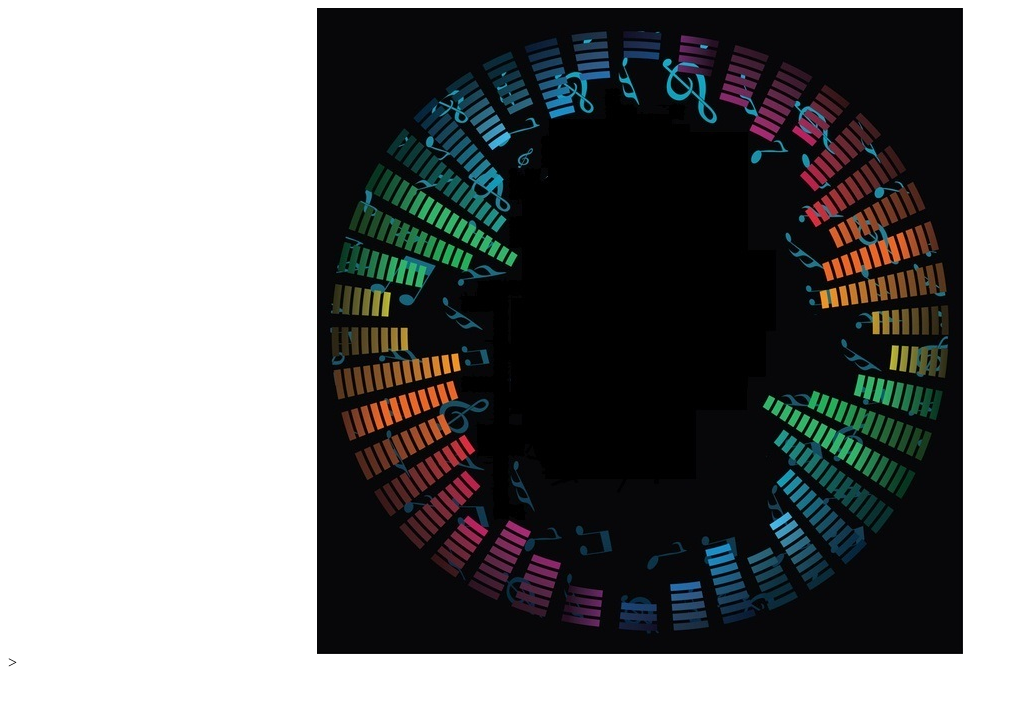
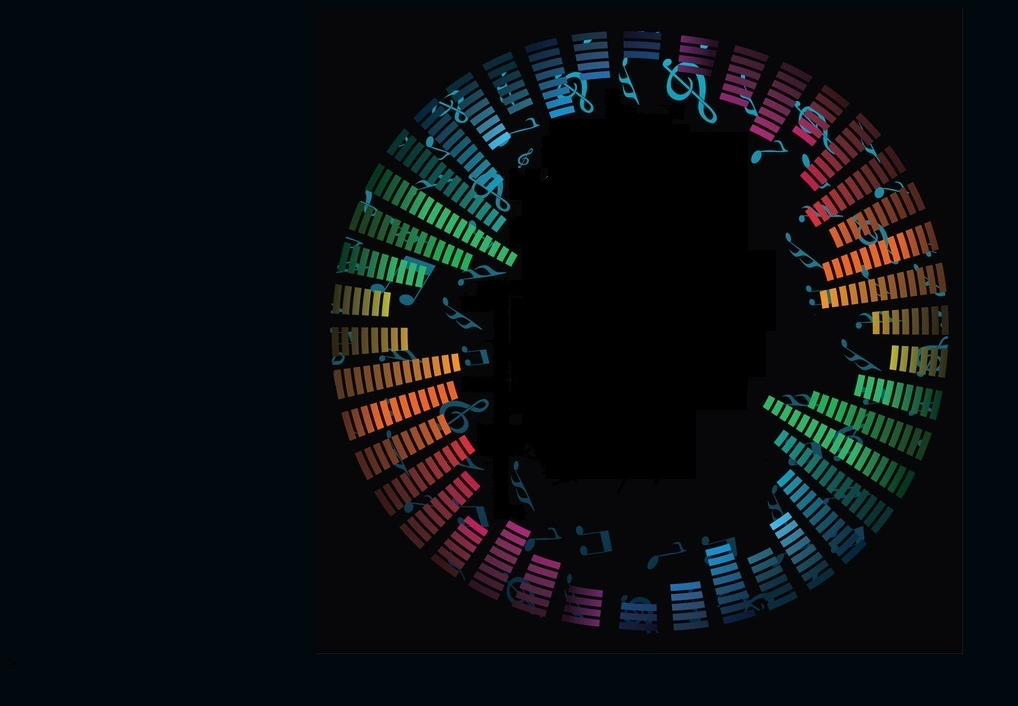
Before and after one commit to musitasia/musitasia.github.io, a plain HTML site: page index.html in a window 1280 px wide. Shown: the whole page, without its empty margins (0-1018 px from the left). Drawn offline with Linux system fonts and the light colour scheme.

Commit message:
Add files via upload

```diff
--- a/index.html
+++ b/index.html
@@ -1,6 +1,7 @@
 <html>
 
-<body>
+<body style="background-color:#01090e;">
+
     <center><img src=bg.jpg></center>
 
 </body>
```
